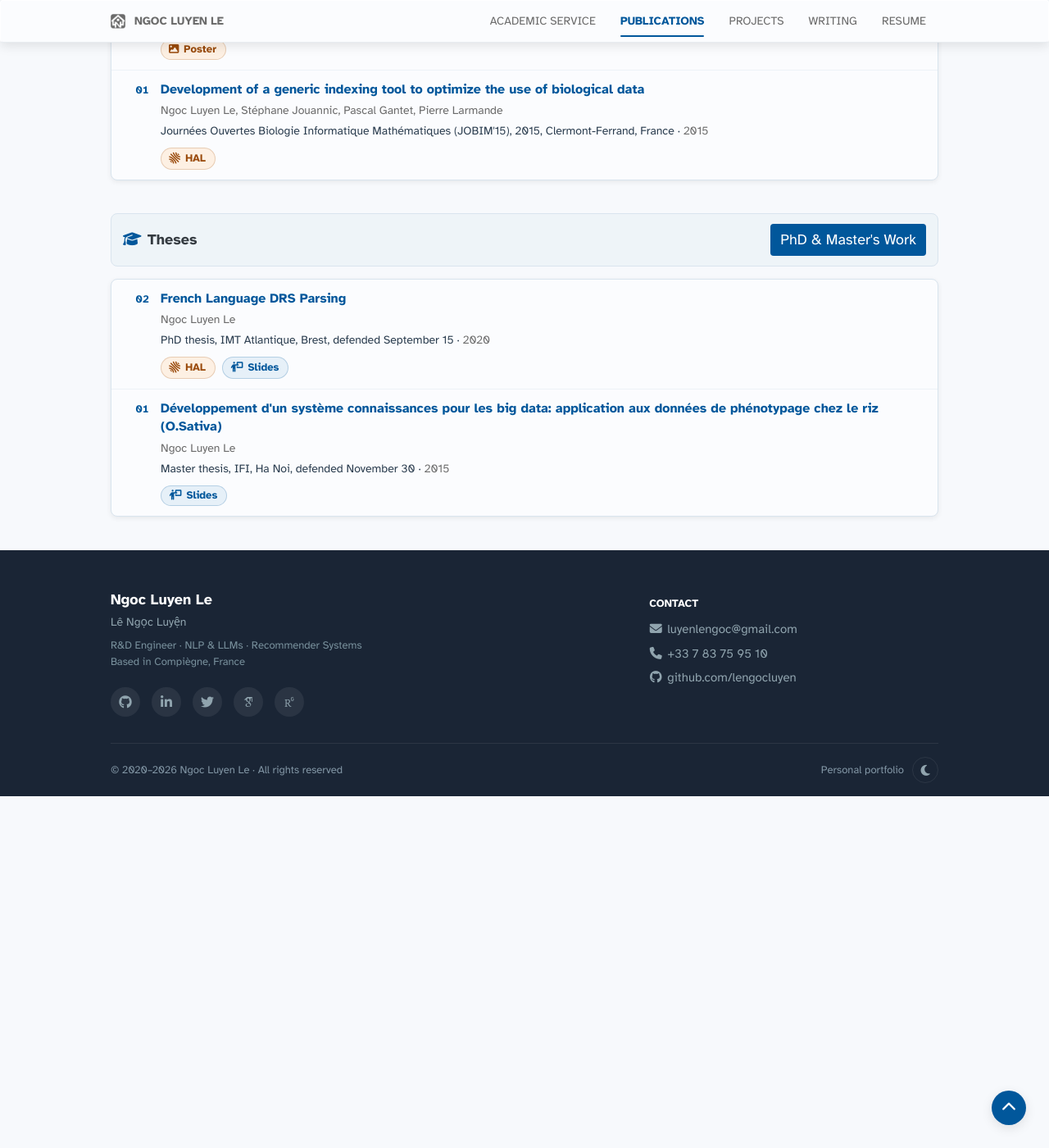
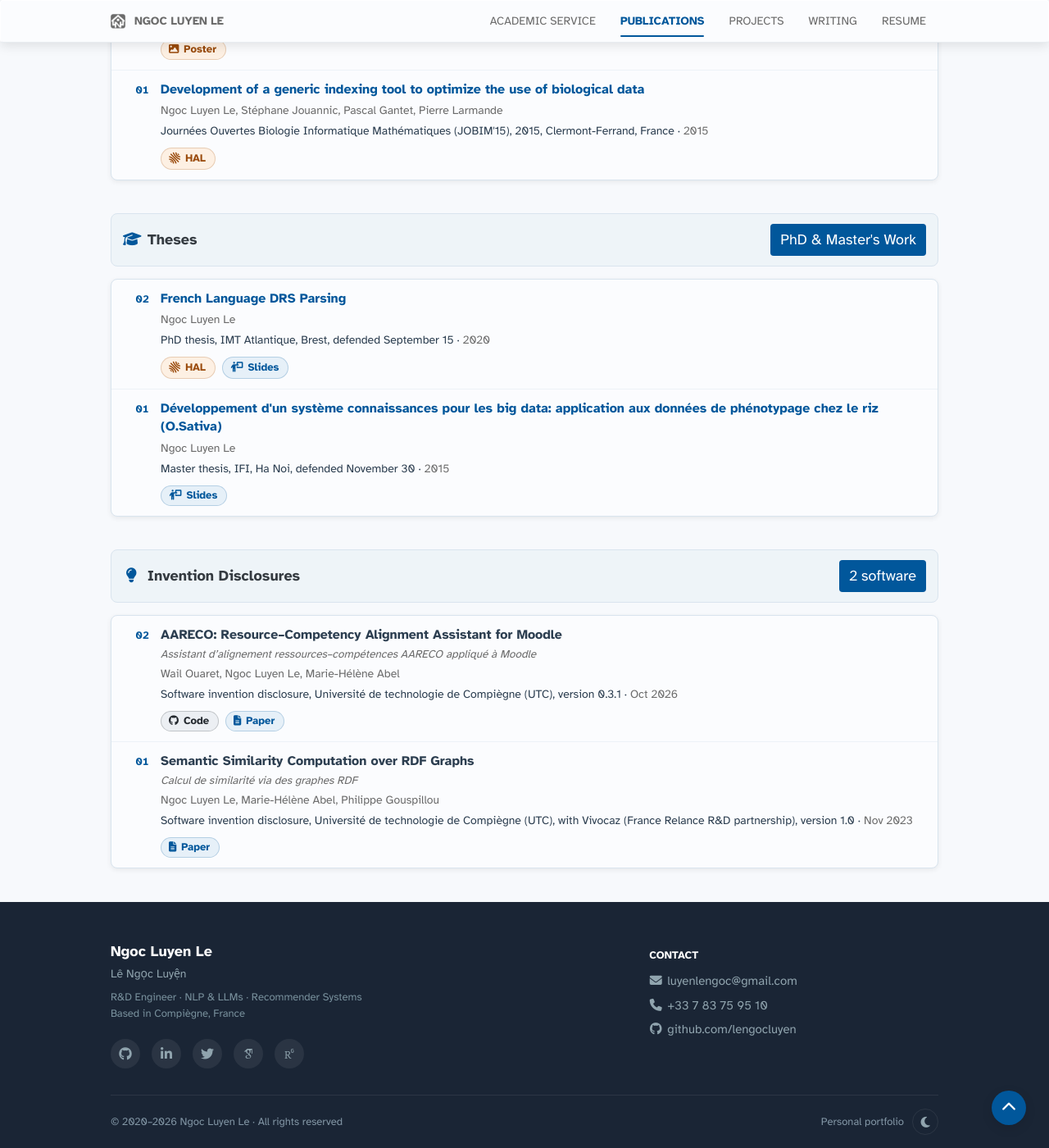
Before and after one commit to lengocluyen/lengocluyen.github.io, a Jekyll site: the page built from publications.html, in a window 1280 px wide and 1400 px high, scrolled down 6532 px. Shown: the whole window at 82% size. Built offline with Jekyll 4.4.1, drawn with Linux system fonts in a browser that asks for light colours; some web fonts are replaced; a style sheet for code colours, icons or effects is not loaded.

Commit message:
Publications: add the two software invention disclosures
New section at the end of the page from _data/inventions.yml, kept out
of the publication counts and hidden while a research theme is selected.

Co-Authored-By: Claude Opus 5.5 <noreply@anthropic.com>

```diff
--- /dev/null
+++ b/_data/inventions.yml
@@ -0,0 +1,23 @@
+# Software invention disclosures (déclarations d'invention logiciel) filed
+# with the UTC research office. Rendered at the end of the publications page
+# (_includes/publications.html) and NOT counted as publications.
+# Newest first. Only public information: no contribution shares, no private
+# repositories.
+- title: "AARECO: Resource–Competency Alignment Assistant for Moodle"
+  original_title: "Assistant d’alignement ressources–compétences AARECO appliqué à Moodle"
+  authors: "Wail Ouaret, Ngoc Luyen Le, Marie-Hélène Abel"
+  venue: "Software invention disclosure, Université de technologie de Compiègne (UTC), version 0.3.1"
+  date: "Oct 2026"
+  links:
+    - label: Code
+      url: https://github.com/lengocluyen/competency-tagging
+    - label: Paper
+      url: https://link.springer.com/chapter/10.1007/978-3-032-29744-0_41
+- title: "Semantic Similarity Computation over RDF Graphs"
+  original_title: "Calcul de similarité via des graphes RDF"
+  authors: "Ngoc Luyen Le, Marie-Hélène Abel, Philippe Gouspillou"
+  venue: "Software invention disclosure, Université de technologie de Compiègne (UTC), with Vivocaz (France Relance R&D partnership), version 1.0"
+  date: "Nov 2023"
+  links:
+    - label: Paper
+      url: https://link.springer.com/chapter/10.1007/978-3-031-33258-6_42
--- a/_includes/publications.html
+++ b/_includes/publications.html
@@ -126,5 +126,43 @@
     </div>
     {%- endfor %}
 
+    {%- comment -%}
+      Software invention disclosures, from _data/inventions.yml. Kept out of
+      every publication count above; hidden while a research theme is selected.
+    {%- endcomment -%}
+    {%- assign inventions = site.data.inventions %}
+    {%- if inventions %}
+    {%- assign inv_count = inventions | size %}
+    <div class="section-header section-header--extra" style="margin-top: 40px;">
+      <h2 class="section-header-title"><i class="fas fa-lightbulb section-header-icon" aria-hidden="true"></i>Invention Disclosures</h2>
+      <span class="badge badge-primary">{{ inv_count }} software</span>
+    </div>
+
+    <div class="entry-list entry-list--extra">
+      {%- for i in inventions %}
+      <div class="entry-row entry-row--stacked">
+        <span class="entry-index">{{ inv_count | minus: forloop.index0 | prepend: '0' | slice: -2, 2 }}</span>
+        <div class="entry-body">
+          <span class="entry-title">{{ i.title }}</span>
+          {%- if i.original_title %}
+          <p class="entry-original-title" lang="fr">{{ i.original_title }}</p>
+          {%- endif %}
+          <p class="entry-authors">{{ i.authors }}</p>
+          <p class="entry-venue">{{ i.venue }}{% if i.date %} &middot; <span class="entry-year">{{ i.date }}</span>{% endif %}</p>
+          {%- if i.links %}
+          <p class="entry-extras">
+            {%- for l in i.links %}
+              {%- if l.label == 'Code' %}{% assign icon = 'fa-brands fa-github' %}{% else %}{% assign icon = 'fa-solid fa-file-lines' %}{% endif %}
+            <a class="link-chip link-chip--{{ l.label | downcase }}" href="{{ l.url }}" target="_blank" rel="noopener noreferrer"{% if l.label == 'Paper' %} title="Related publication"{% endif %}>
+              <i class="{{ icon }}" aria-hidden="true"></i>{{ l.label }}</a>
+            {%- endfor %}
+          </p>
+          {%- endif %}
+        </div>
+      </div>
+      {%- endfor %}
+    </div>
+    {%- endif %}
+
   </div>
 </section>
--- a/static/css/main.css
+++ b/static/css/main.css
@@ -2586,6 +2586,16 @@ h3.section-header-title {
   margin: 0;
 }
 
+/* Invention disclosures: the official French title under the English one. */
+.entry-original-title {
+  color: var(--text-muted);
+  font-size: 13.5px;
+  font-style: italic;
+  margin: -2px 0 0;
+}
+
+span.entry-title { color: var(--text-dark); }
+
 .entry-venue {
   color: var(--text-dark);
   font-size: 14px;
--- a/static/js/main.js
+++ b/static/js/main.js
@@ -296,7 +296,9 @@ $(document).ready(function () {
       });
       /* Hide a whole section (header + list) when none of its papers match. */
       $pubLists.each(function () {
-        var empty = $(this).children('.entry-row').filter(function () { return !this.hidden; }).length === 0;
+        /* Invention disclosures are not tagged with themes: hide them while filtering. */
+        var empty = $(this).hasClass('entry-list--extra') ? !!slug :
+          $(this).children('.entry-row').filter(function () { return !this.hidden; }).length === 0;
         this.hidden = empty;
         $(this).prev('.section-header').prop('hidden', empty);
       });
```
